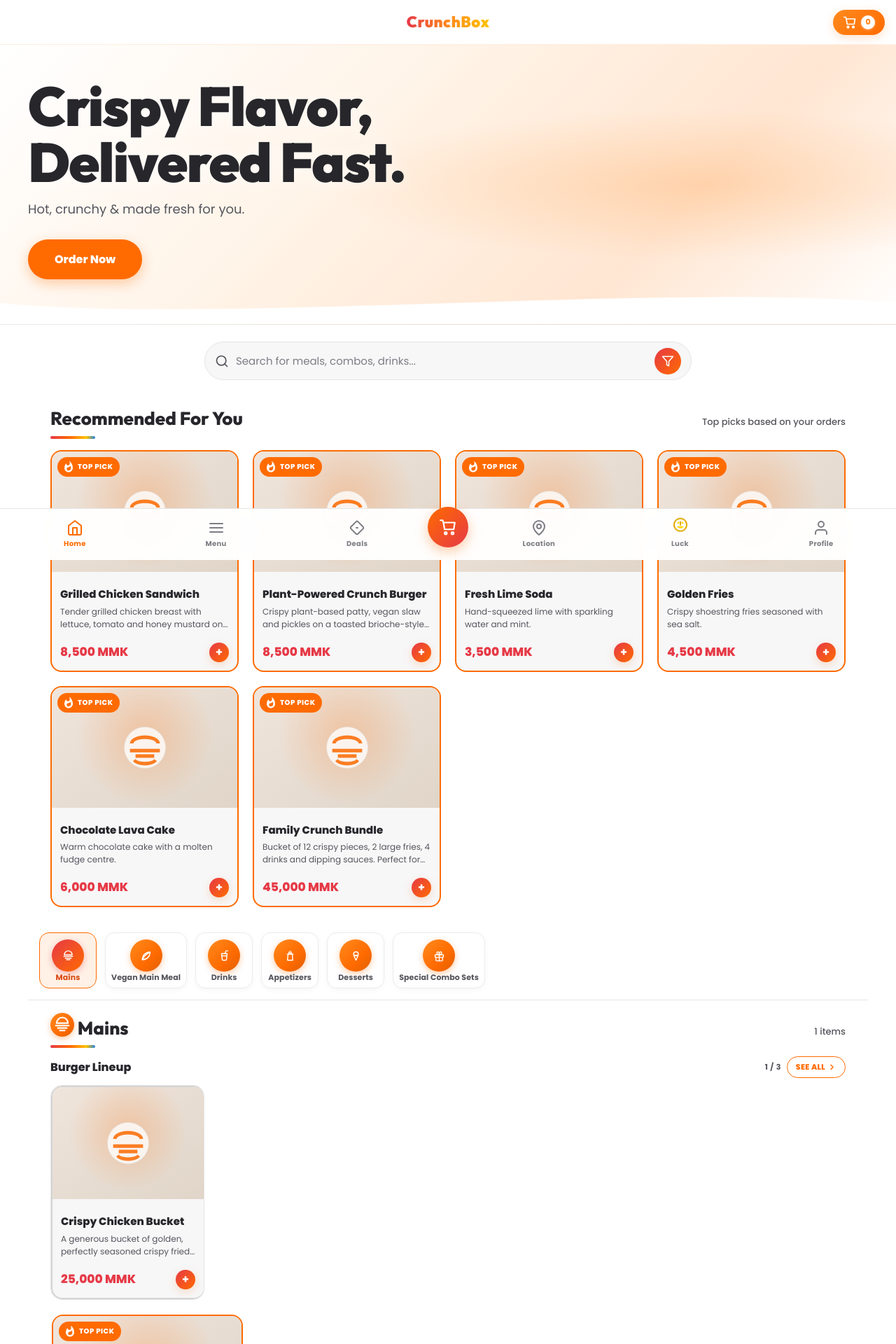
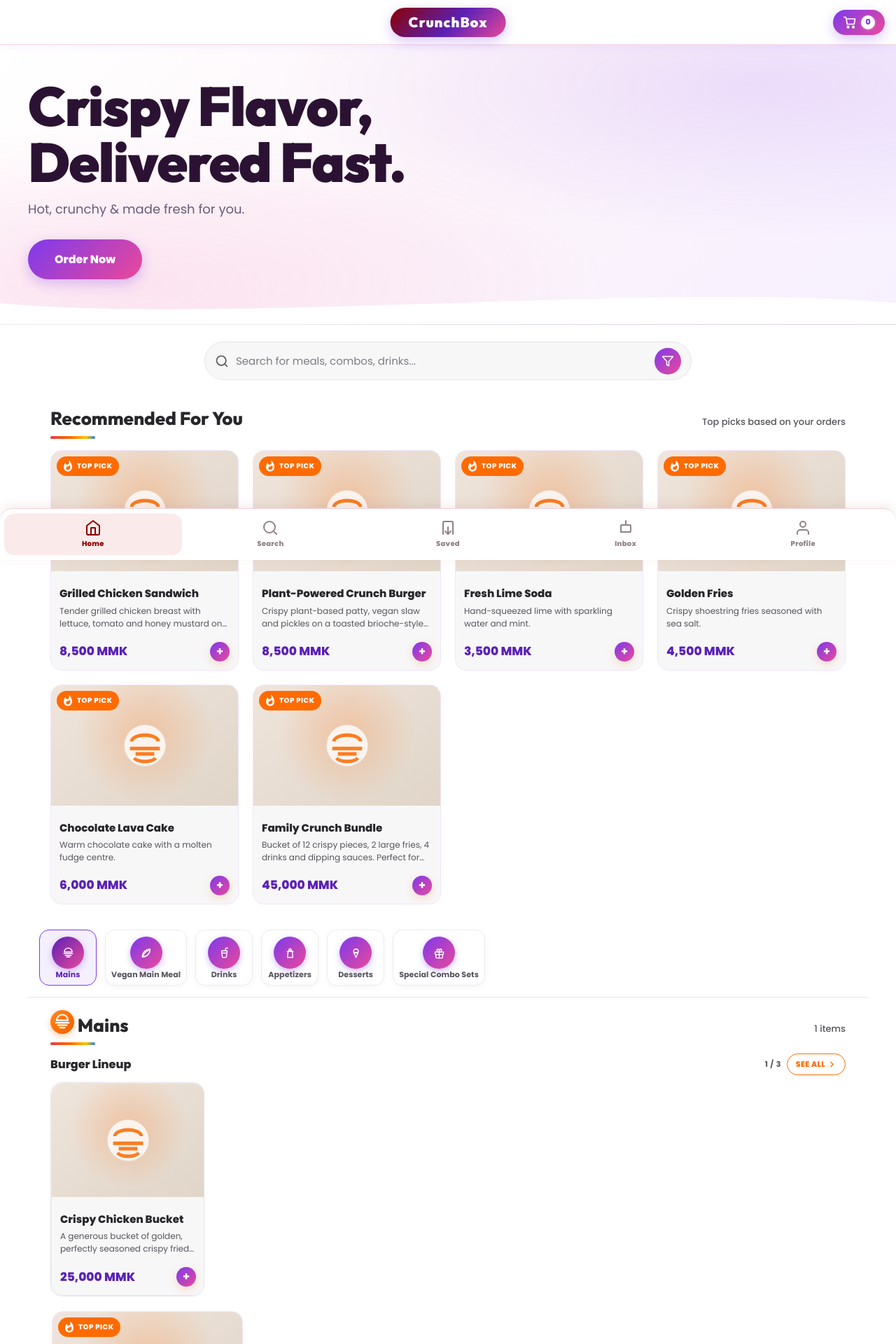
Before and after one commit to novamaster459/food-delievery-web-crunchbox, a Flask app: page / in a window 1280 px wide. Shown: the top 1920 px of the page at 70% size. Run offline with Flask 3, Linux system fonts and the light colour scheme; data that the repository does not hold is empty; some libraries are stand-ins or nearby versions.

Commit message:
Redesign bottom nav to 5-tab reference layout (Home/Search/Saved/Inbox/Profile) with white bar and dark-red active tab. Apply 60% white / 40% purple-pink brand theme. Make CrunchBox logo white on colour tab. Add brand-theme.css override.

```diff
--- /dev/null
+++ b/frontend/static/css/brand-theme.css
@@ -0,0 +1,169 @@
+/* Radial-inspired brand theme: 60% white, 40% colour
+   Dark red active states, purple → pink gradients, white backgrounds. */
+
+:root {
+  --brand-red:     #8b0000;
+  --brand-red-2:   #b91c1c;
+  --purple:        #7c3aed;
+  --purple-dark:   #5b21b6;
+  --pink:          #ec4899;
+  --pink-light:    #f472b6;
+  --grad-main:     linear-gradient(135deg, var(--purple) 0%, var(--pink) 100%);
+  --grad-red:      linear-gradient(135deg, var(--brand-red) 0%, var(--purple-dark) 55%, var(--pink) 100%);
+  --shadow-brand:  0 6px 18px rgba(124, 58, 237, 0.28);
+  --shadow-red:    0 4px 14px rgba(139, 0, 0, 0.25);
+}
+
+/* 60% WHITE: keep pages bright and airy */
+body {
+  background: #ffffff;
+}
+
+/* Top header: white bar, CrunchBox set white on a colour tab (per request) */
+.app-header {
+  background: #ffffff;
+  border-bottom: 1px solid #f3d9e2;
+  box-shadow: 0 2px 14px rgba(124, 58, 237, 0.06);
+}
+
+.shop-logo-area {
+  background: var(--grad-red);
+  padding: 5px 26px;
+  border-radius: 999px;
+  box-shadow: var(--shadow-brand);
+  gap: 6px;
+}
+
+.shop-name-text {
+  background: none !important;
+  -webkit-text-fill-color: #ffffff !important;
+  background-clip: border-box !important;
+  -webkit-background-clip: border-box !important;
+  color: #ffffff !important;
+  font-size: 20px !important;
+  letter-spacing: 1px;
+  text-transform: none;
+}
+
+#shop-logo { border-radius: 8px; }
+
+/* Cart button: purple → pink */
+.cart-btn {
+  background: var(--grad-main) !important;
+  box-shadow: var(--shadow-brand) !important;
+}
+.cart-badge {
+  color: var(--purple) !important;
+  background: #ffffff !important;
+}
+
+/* Admin shortcut pill: dark red outline */
+.admin-shortcut {
+  border-color: var(--brand-red) !important;
+  color: var(--brand-red) !important;
+}
+
+/* Hero: white base with purple-pink wash */
+.hero-section {
+  background:
+    radial-gradient(ellipse at 85% 15%, rgba(124, 58, 237, 0.12), transparent 45%),
+    radial-gradient(ellipse at 12% 85%, rgba(236, 72, 153, 0.12), transparent 45%),
+    linear-gradient(135deg, #ffffff 0%, #fdf5fa 45%, #f7f0ff 100%) !important;
+}
+.hero-heading { color: #2b1233 !important; }
+.hero-subtext { color: #6b5a78 !important; }
+.hero-cta,
+.btn-order-now {
+  background: var(--grad-main) !important;
+  box-shadow: var(--shadow-brand) !important;
+}
+.hero-cta:hover,
+.btn-order-now:hover {
+  background: linear-gradient(135deg, var(--purple-dark) 0%, var(--pink) 100%) !important;
+}
+
+/* Search pill: purple focus ring, pink filter button */
+.search-pill:focus-within {
+  border-color: var(--purple) !important;
+  box-shadow: 0 0 0 3px rgba(124, 58, 237, 0.16) !important;
+}
+.search-filter-btn { background: var(--grad-main) !important; }
+
+/* Category tabs: white cards, purple active */
+.tab-btn:hover {
+  border-color: var(--purple) !important;
+  color: var(--purple) !important;
+}
+.tab-btn.active {
+  background: #f5f0ff !important;
+  border-color: var(--purple) !important;
+  color: var(--purple-dark) !important;
+}
+.tab-btn .tab-icon {
+  background: var(--grad-main) !important;
+  box-shadow: 0 3px 10px rgba(124, 58, 237, 0.35) !important;
+}
+.tab-btn.active .tab-icon {
+  background: linear-gradient(135deg, var(--purple-dark) 0%, var(--pink) 100%) !important;
+}
+
+/* Menu cards & add buttons */
+.add-to-cart-btn { background: var(--grad-main) !important; }
+.menu-card { border: 1px solid #f2e4fb !important; }
+.menu-card-price { color: var(--purple-dark) !important; }
+
+/* Primary buttons: purple → pink everywhere */
+.btn-primary {
+  background: var(--grad-main) !important;
+  box-shadow: var(--shadow-brand) !important;
+}
+.btn-primary:hover { box-shadow: 0 8px 24px rgba(124, 58, 237, 0.35) !important; }
+.btn-secondary:hover { border-color: var(--purple) !important; color: var(--purple) !important; }
+
+/* Rewards / progress: purple → pink */
+.progress-bar-fill {
+  background: var(--grad-main) !important;
+  box-shadow: 0 0 10px rgba(124, 58, 237, 0.35) !important;
+}
+.rewards-star { color: var(--pink) !important; }
+
+/* Promo cards */
+.promo-card--orange {
+  background: linear-gradient(135deg, var(--pink) 0%, var(--purple) 100%) !important;
+}
+.promo-card--dark { background: #2b1233 !important; }
+
+/* Modal tabs & active states */
+.modal-tab.active { color: var(--purple) !important; border-bottom-color: var(--purple) !important; }
+
+/* ══ BOTTOM NAV (photo reference): white bar, dark red active tab ══ */
+.bottom-nav {
+  background: #ffffff !important;
+  border-top: 1px solid #efd2da !important;
+  box-shadow: 0 -4px 18px rgba(139, 0, 0, 0.08) !important;
+  backdrop-filter: none !important;
+  -webkit-backdrop-filter: none !important;
+  border-radius: 18px 18px 0 0;
+}
+.bottom-nav-item {
+  color: #8f8288 !important;
+  border-radius: 14px !important;
+  padding: 8px 2px !important;
+  transition: color 0.22s ease, background 0.22s ease, transform 0.22s ease !important;
+}
+.bottom-nav-item:hover {
+  color: var(--brand-red) !important;
+  background: #fdf0f0 !important;
+}
+.bottom-nav-item.active {
+  color: var(--brand-red) !important;
+  background: #fbeaea !important;
+}
+.bottom-nav-item.active .nav-icon { color: var(--brand-red) !important; }
+.nav-label { font-size: 10px !important; font-weight: 800 !important; }
+
+/* 40% COLOUR: accent gradients on interactive highlights */
+.badge-combo { background: var(--grad-main) !important; }
+.order-status--preparing { color: var(--purple) !important; border-color: rgba(124, 58, 237, 0.35) !important; }
+.see-order-btn { border-color: var(--purple) !important; color: var(--purple) !important; }
+.track-order-fab { background: var(--grad-main) !important; }
--- a/frontend/static/js/main.js
+++ b/frontend/static/js/main.js
@@ -596,20 +596,17 @@ const App = {
       setActiveNav('nav-home');
       window.scrollTo({ top: 0, behavior: 'smooth' });
     });
-    document.getElementById('nav-menu')?.addEventListener('click', () => {
-      setActiveNav('nav-menu');
+    document.getElementById('nav-search')?.addEventListener('click', () => {
+      setActiveNav('nav-search');
       document.getElementById('menu-section')?.scrollIntoView({ behavior: 'smooth' });
     });
-    document.getElementById('nav-deals')?.addEventListener('click', () => {
-      setActiveNav('nav-deals');
+    document.getElementById('nav-saved')?.addEventListener('click', () => {
+      setActiveNav('nav-saved');
       document.querySelector('.promo-section')?.scrollIntoView({ behavior: 'smooth' });
     });
-    document.getElementById('nav-locations')?.addEventListener('click', () => {
-      setActiveNav('nav-locations');
+    document.getElementById('nav-inbox')?.addEventListener('click', () => {
+      setActiveNav('nav-inbox');
       window.location.href = '/locations';
-    });
-    document.getElementById('nav-luck')?.addEventListener('click', () => {
-      window.location.href = '/luck';
     });
     document.getElementById('nav-profile')?.addEventListener('click', () => {
       setActiveNav('nav-profile');
--- a/frontend/templates/index.html
+++ b/frontend/templates/index.html
@@ -10,9 +10,10 @@
   <link
     href="https://fonts.googleapis.com/css2?family=Outfit:wght@400;500;600;700;800;900&family=Poppins:wght@400;500;600;700;800&display=swap"
     rel="stylesheet" />
-  <link rel="stylesheet" href="/static/css/main.css?v=2" />
-  <link rel="stylesheet" href="/static/css/components.css?v=2" />
-  <link rel="stylesheet" href="/static/css/storefront-customization.css?v=2" />
+  <link rel="stylesheet" href="/static/css/main.css?v=3" />
+  <link rel="stylesheet" href="/static/css/components.css?v=3" />
+  <link rel="stylesheet" href="/static/css/storefront-customization.css?v=3" />
+  <link rel="stylesheet" href="/static/css/brand-theme.css?v=1" />
 </head>
 
 <body>
@@ -23,7 +24,7 @@
   <header class="app-header">
     <div class="shop-logo-area">
       <img id="shop-logo" alt="Shop logo" style="display:none" />
-      <span id="shop-name" class="shop-name-text">CrunchBox</span>
+      <span id="shop-name" class="shop-name-text" style="color: var(--white);">CrunchBox</span>
     </div>
 
     <div class="header-right">
@@ -570,63 +571,37 @@
       </span>
       <span class="nav-label">Home</span>
     </button>
-    <button class="bottom-nav-item" id="nav-menu" data-page="menu">
+    <button class="bottom-nav-item" id="nav-search" data-page="search">
       <span class="nav-icon">
         <svg viewBox="0 0 24 24" fill="none" stroke="currentColor" stroke-width="2" stroke-linecap="round"
           stroke-linejoin="round">
-          <path d="M3 6h18"></path>
-          <path d="M3 12h18"></path>
-          <path d="M3 18h18"></path>
+          <circle cx="11" cy="11" r="8"></circle>
+          <path d="m21 21-4.35-4.35"></path>
         </svg>
       </span>
-      <span class="nav-label">Menu</span>
+      <span class="nav-label">Search</span>
     </button>
-    <button class="bottom-nav-item" id="nav-deals" data-page="deals">
+    <button class="bottom-nav-item" id="nav-saved" data-page="saved">
       <span class="nav-icon">
         <svg viewBox="0 0 24 24" fill="none" stroke="currentColor" stroke-width="2" stroke-linecap="round"
           stroke-linejoin="round">
-          <path
-            d="M20.59 13.41 13.42 20.58a2.06 2.06 0 0 1-2.91 0L3.41 13.41a2 2 0 0 1 0-2.83L10.59 3.41a2.06 2.06 0 0 1 2.91 0l7.17 7.17a2 2 0 0 1-.08 2.83Z">
-          </path>
-          <line x1="11" y1="12" x2="13" y2="12"></line>
+          <path d="M19 21V5a2 2 0 0 0-2-2H7a2 2 0 0 0-2 2v16"></path>
+          <polyline points="16 17 12 21 8 17"></polyline>
+          <line x1="12" y1="11" x2="12" y2="21"></line>
         </svg>
       </span>
-      <span class="nav-label">Deals</span>
+      <span class="nav-label">Saved</span>
     </button>
-
-    <button class="bottom-nav-fab" id="nav-order" aria-label="Order">
-      <span class="fab-icon">
-        <svg viewBox="0 0 24 24" fill="none" stroke="currentColor" stroke-width="2" stroke-linecap="round"
-          stroke-linejoin="round">
-          <path d="M6 6h15l-1.5 9h-12z"></path>
-          <circle cx="9" cy="20" r="1.5"></circle>
-          <circle cx="18" cy="20" r="1.5"></circle>
-          <path d="M6 6L5 3H2"></path>
-        </svg>
-      </span>
-    </button>
-
-    <button class="bottom-nav-item" id="nav-locations" data-page="locations">
+    <button class="bottom-nav-item" id="nav-inbox" data-page="inbox">
       <span class="nav-icon">
         <svg viewBox="0 0 24 24" fill="none" stroke="currentColor" stroke-width="2" stroke-linecap="round"
           stroke-linejoin="round">
-          <path d="M20 10c0 6-8 12-8 12s-8-6-8-12a8 8 0 0 1 16 0Z"></path>
-          <circle cx="12" cy="10" r="3"></circle>
+          <rect x="5" y="8" width="14" height="10" rx="1" ry="1"></rect>
+          <polyline points="12 2 12 8"></polyline>
+          <path d="M5 18H7"></path>
         </svg>
       </span>
-      <span class="nav-label">Location</span>
-    </button>
-    <button class="bottom-nav-item nav-luck" id="nav-luck" type="button">
-      <span class="nav-icon luck-icon">
-        <svg viewBox="0 0 24 24" fill="currentColor">
-          <path
-            d="M12 2C6.48 2 2 6.48 2 12s4.48 10 10 10 10-4.48 10-10S17.52 2 12 2zm0 18c-4.41 0-8-3.59-8-8s3.59-8 8-8 8 3.59 8 8-3.59 8-8 8zm-1-13h2v6h-2zm0 8h2v2h-2z" />
-          <circle cx="9" cy="9" r="1.5" fill="#FFD700" />
-          <circle cx="15" cy="9" r="1.5" fill="#FFD700" />
-          <path d="M12 17c-2.5 0-4.5-1.5-5-3h10c-.5 1.5-2.5 3-5 3z" fill="#FFD700" />
-        </svg>
-      </span>
-      <span class="nav-label">Luck</span>
+      <span class="nav-label">Inbox</span>
     </button>
     <button class="bottom-nav-item" id="nav-profile" data-page="profile">
       <span class="nav-icon">
```
